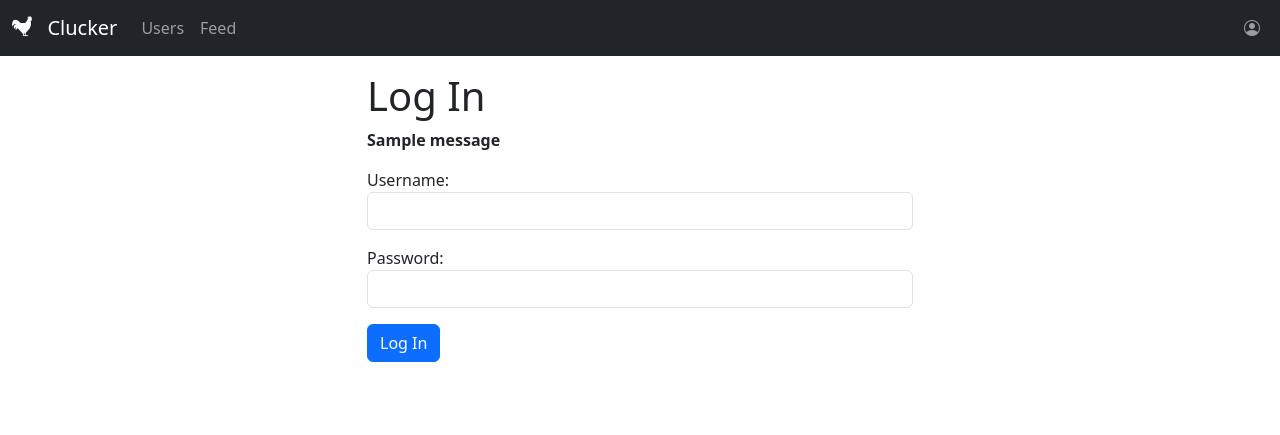
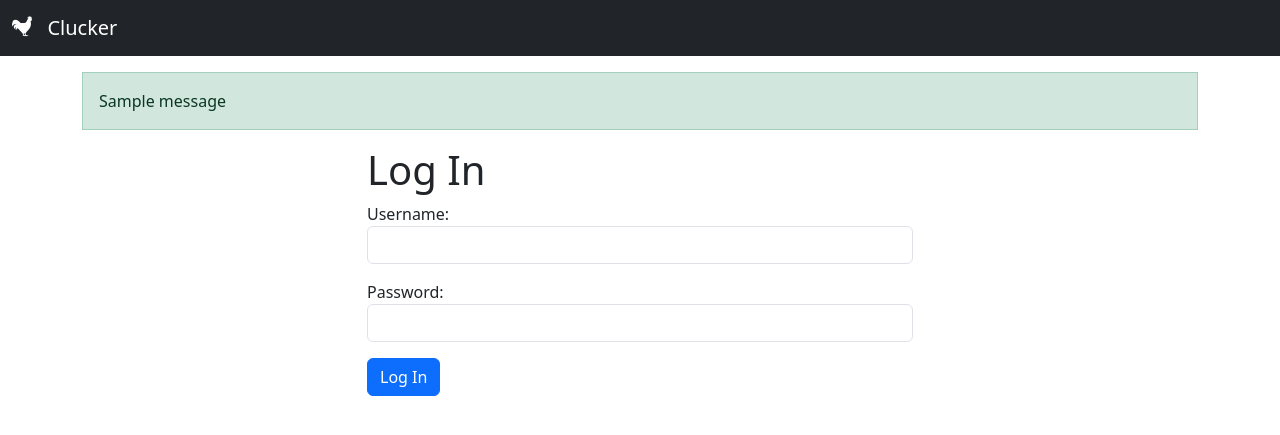
Before and after one commit to Jakerpppp/clucker, a Django app: page /log_in/ in a window 1280 px wide. Shown: the top 435 px of the page. Run offline with Django 4.2, Linux system fonts and the light colour scheme; tables that the repository leaves empty hold one stand-in row (values such as "Sample post"); one stand-in notice (Sample message) is shown; some libraries are stand-ins or nearby versions; some web fonts are replaced.

Commit message:
add messages

```diff
--- a/microblogs/templates/base_content.html
+++ b/microblogs/templates/base_content.html
@@ -2,6 +2,7 @@
 {% block body %}
 
     {% include 'partials/navbar.html' %}
+    {% include 'partials/messages.html' %}
     {% block content %}
     {% endblock %}
 
--- a/microblogs/templates/home.html
+++ b/microblogs/templates/home.html
@@ -1,5 +1,5 @@
-{% extends "base_content.html" %}
-{% block content %}
+{% extends "base.html" %}
+{% block body %}
 <body>
     <div id="cover-image">
         <div class="container vh-100">
--- a/microblogs/templates/log_in.html
+++ b/microblogs/templates/log_in.html
@@ -5,9 +5,6 @@
         <div class="row">
             <div class="col-sm-12 col-md-6 offset-md-3">
                 <h1> Log In </h1>
-                {% for message in messages %}
-                <p> <b> {{ message }} </b></p>
-                {% endfor %}
                 <form action = "{% url 'log_in' %}" method="post">
                     {% csrf_token %}
                     {% include 'partials/bootstrap_form.html' with form=form %}
--- /dev/null
+++ b/microblogs/templates/partials/messages.html
@@ -0,0 +1,13 @@
+{% if messages %}
+    <div class="container">
+        <div class="row">
+            <div class="col-12">
+                {% for message in messages %}
+                    <div class="alert alert-{{message.level_tag}}" role="alert">
+                        {{ message }}
+                    </div>
+                {% endfor %}
+            </div>
+        </div>
+    </div>
+{% endif %}
--- a/microblogs/templates/partials/navbar.html
+++ b/microblogs/templates/partials/navbar.html
@@ -4,28 +4,8 @@
       <button class="navbar-toggler" type="button" data-bs-toggle="collapse" data-bs-target="#navbarSupportedContent" aria-controls="navbarSupportedContent" aria-expanded="false" aria-label="Toggle navigation">
         <span class="navbar-toggler-icon"></span>
       </button>
-      <div class="collapse navbar-collapse" id="navbarSupportedContent">
-        <ul class="navbar-nav me-auto mb-2 mb-lg-0">
-          <li class="nav-item">
-            <a class="nav-link" href="#">Users</a>
-          </li>
-          <li class="nav-item">
-            <a class="nav-link" href="{% url 'feed' %}">Feed</a>
-          </li>
-        </ul>
-        <ul class="navbar-nav ms-auto mb-2 mb-lg-0">
-          <li class="nav-item dropdown">
-            <a class="nav-link" href="#" role="button" data-bs-toggle="dropdown" aria-expanded="false">
-              <span class="bi-person-circle"> </span>
-            </a>
-            <ul class="dropdown-menu dropdown-menu-end ">
-              <li><a class="dropdown-item" href="#">Change Profile</a></li>
-              <li><a class="dropdown-item" href="#">Change Password</a></li>
-              <li><hr class="dropdown-divider"></li>
-              <li><a class="dropdown-item" href="{% url 'log_out' %}">Log Out</a></li>
-            </ul>
-          </li>
-        </ul>
-      </div>
+      {% if user.is_authenticated %}
+        {% include "partials/menu.html" %}
+      {% endif %}
     </div>
   </nav>
```
Also changed, not shown: clucker/settings.py (+8 -0 lines), microblogs/templates/partials/menu.html (added, +23 -0 lines).
